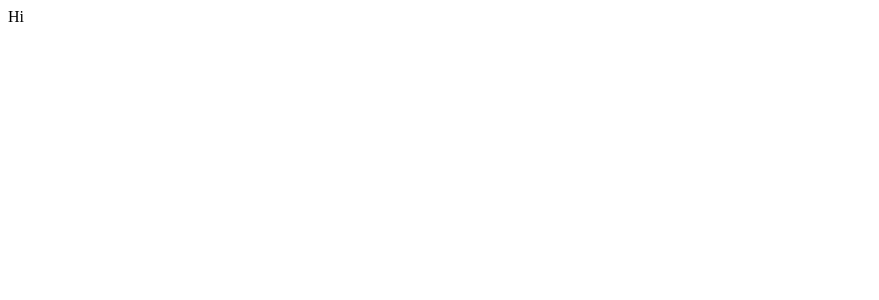
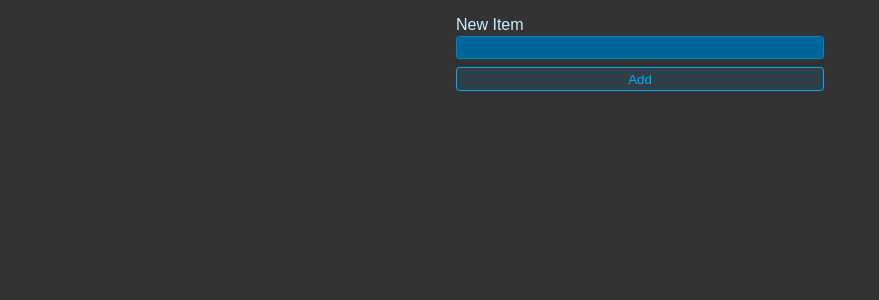
Before and after one commit to Matthieu96Code/React-Todo-list-V2-, a React (Vite) app: page / in a window 1280 px wide. Shown: the top 300 px of the page, without its empty margins (0-879 px from the left). Built offline with nearby package versions, Linux system fonts and the light colour scheme.

Commit message:
Add form

```diff
--- a/src/App.jsx
+++ b/src/App.jsx
@@ -1,3 +1,15 @@
+import "./styles.css"
+
 export default function App () {
-  return "Hi"
+  return (
+    <>
+      <form className="new-item-form">
+        <div className="form-row">
+          <label htmlFor="item">New Item</label>
+          <input type="text" id="item"/>
+        </div>
+        <button className="btn">Add</button>
+      </form>
+    </>
+  )
 }
```
